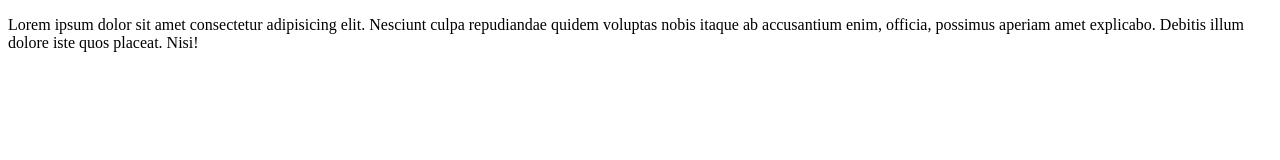
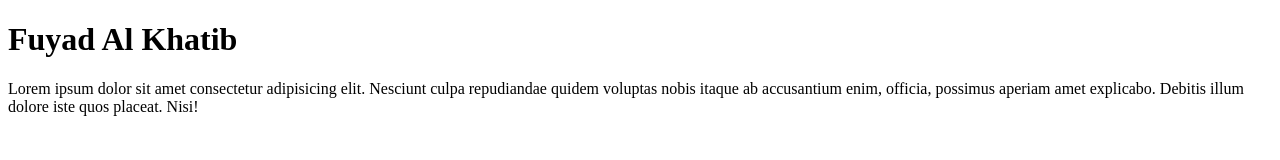
Before and after one commit to fuyad254/first-projects, a plain HTML site: page index.html in a window 1280 px wide. Drawn offline with Linux system fonts and the light colour scheme.

Commit message:
h1tag-added

```diff
--- a/index.html
+++ b/index.html
@@ -6,6 +6,8 @@
     <title>Document</title>
 </head>
 <body>
+
+    <h1>Fuyad Al Khatib</h1>
     <p>Lorem ipsum dolor sit amet consectetur adipisicing elit. Nesciunt culpa repudiandae quidem voluptas nobis itaque ab accusantium enim, officia, possimus aperiam amet explicabo. Debitis illum dolore iste quos placeat. Nisi!</p>
 </body>
 </html>
```
